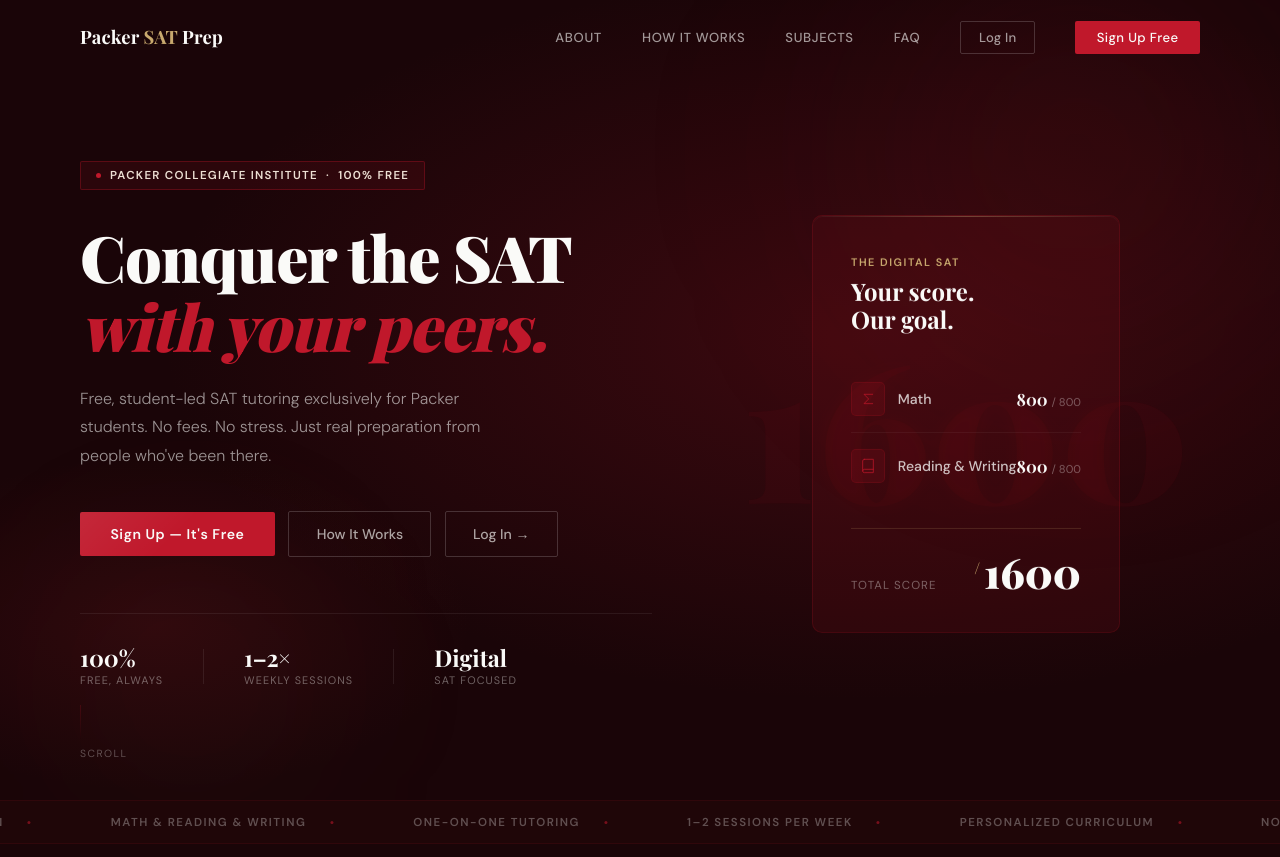
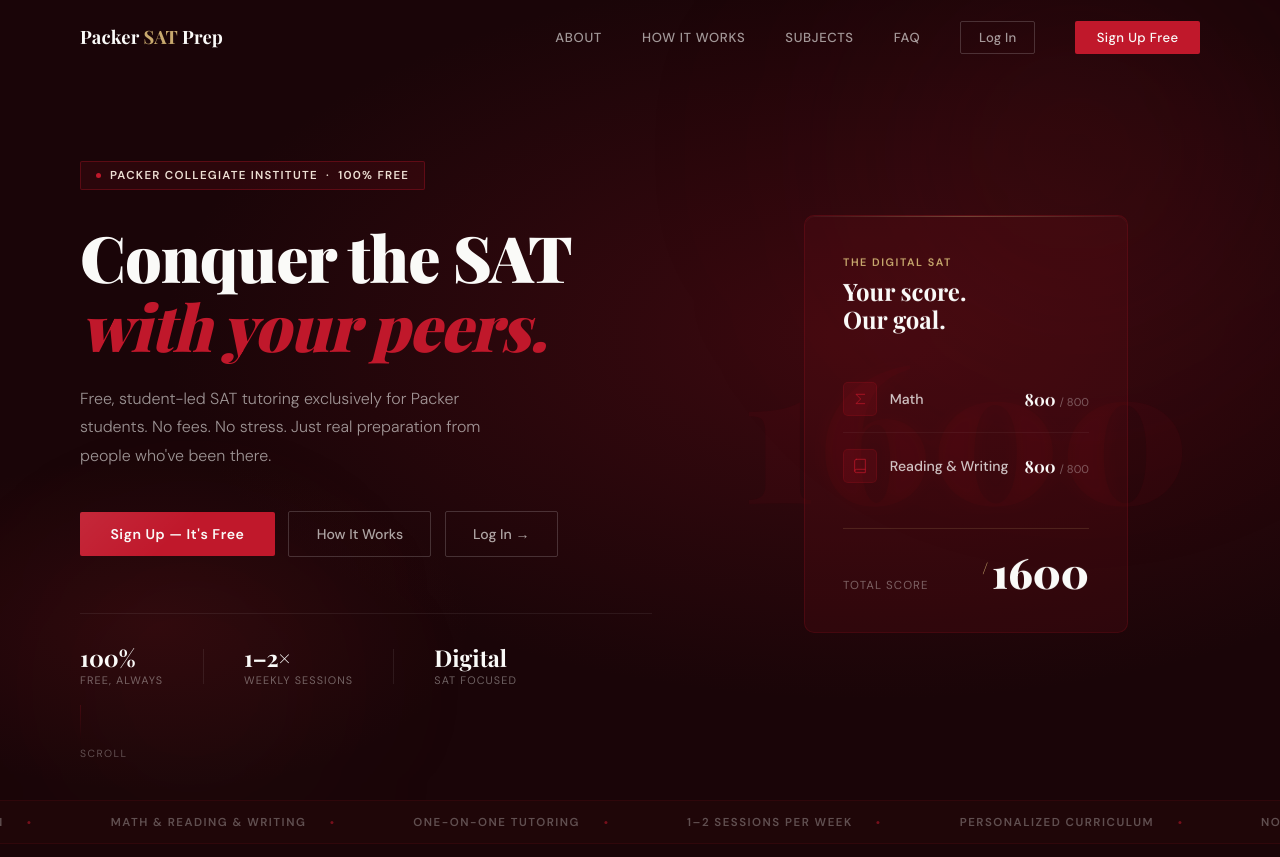
Before and after one commit to packersat/packersat, a website: page index.html in a window 1280 px wide. Shown: the top 857 px of the page. Drawn offline with nearby package versions, Linux system fonts and the light colour scheme; a web font is replaced by a local one.

Commit message:
Update CSS styles and fix HTML structure

```diff
--- a/index.html
+++ b/index.html
@@ -465,12 +465,16 @@
       font-size: 0.88rem;
       font-weight: 500;
       color: rgba(250,250,248,0.78);
+      min-width: 0;
     }
     .sat-row-score {
       font-family: 'Playfair Display', serif;
       font-size: 1.05rem;
       font-weight: 700;
       color: var(--white);
+      white-space: nowrap;
+      margin-left: 1rem;
+      flex-shrink: 0;
     }
     .sat-row-score span {
       font-family: 'DM Sans', sans-serif;
```
